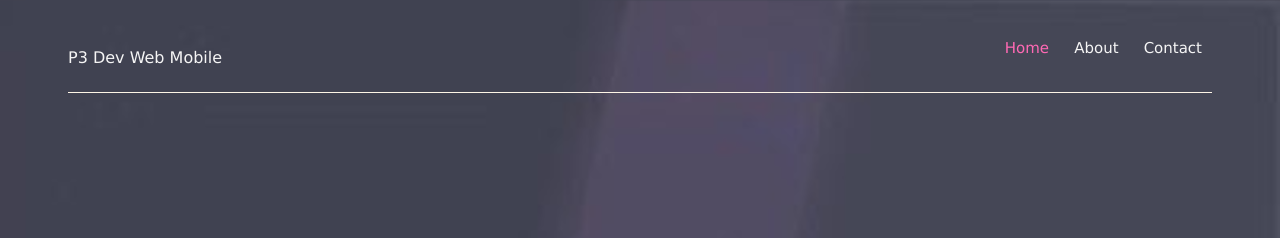
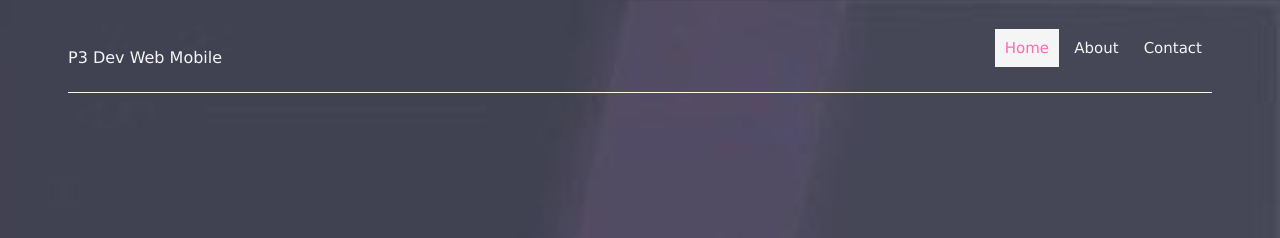
Before and after one commit to MansouraD/TP, a plain HTML site: page index.html in a window 1280 px wide. In both pictures the pointer is over the link "Home". Shown: the top 238 px of the page. Drawn offline with Linux system fonts and the light colour scheme.

Commit message:
Update style.css

```diff
--- a/style.css
+++ b/style.css
@@ -31,7 +31,7 @@ transform: translate(-50%, -50%);
 }
 a:link{ text-decoration: none; font-size: 15px; color: whitesmoke; padding : 10px; margin-bottom: 3px; block-size: 2px;
 }
-a:hover { color: hotpink ;
+a:hover { color: hotpink ; background-color: whitesmoke;
 }
 .fa{ color:rgb(58, 221, 126);  font-size: 26px; padding-bottom: 8px;
 }
```
